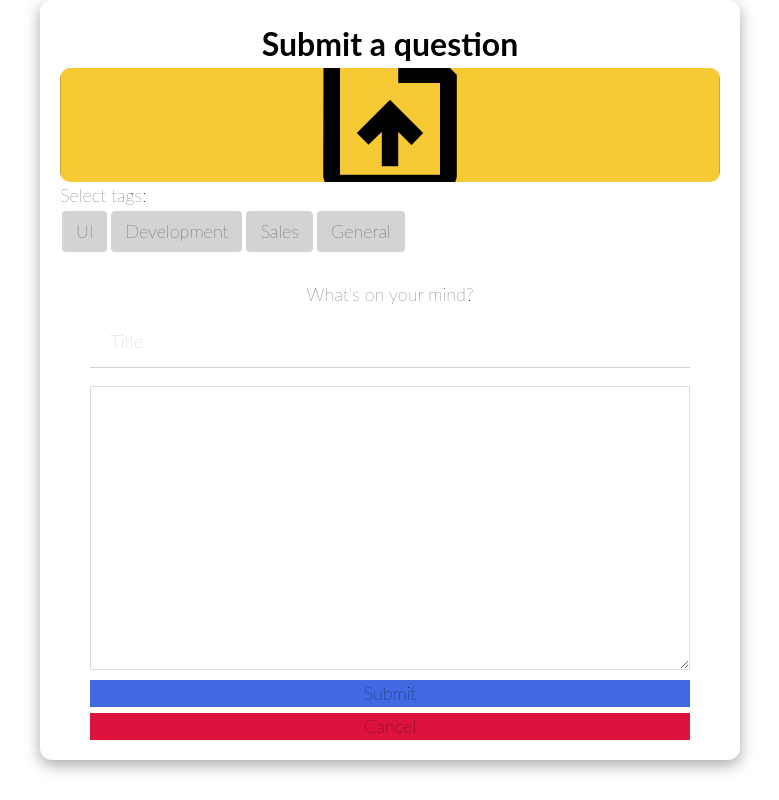
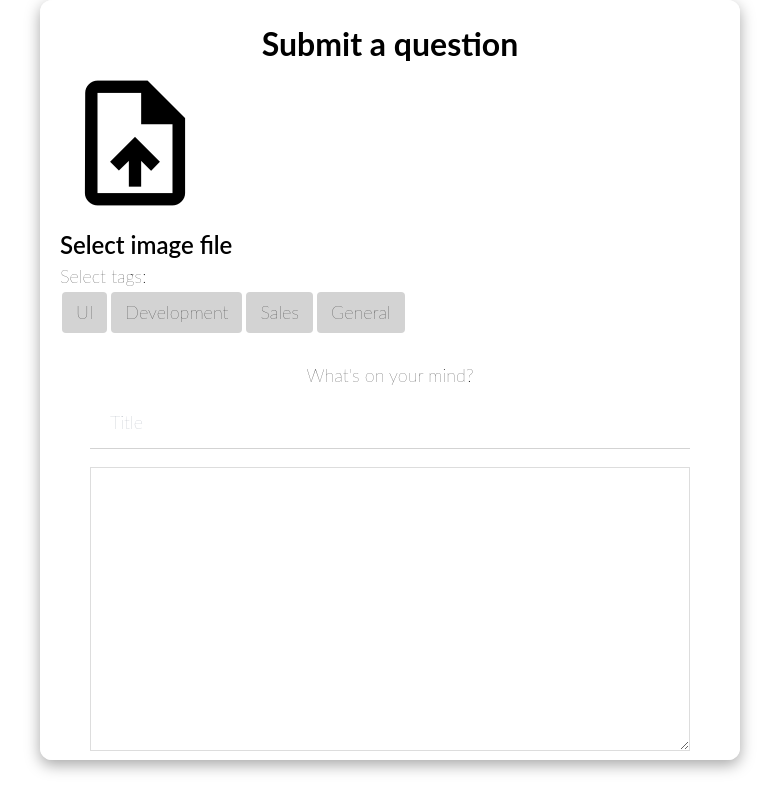
Before and after one commit to re-JECT-127/plusrepfront, a React (Create React App) app: page /#/postQuestion in a window 1280 px wide. Shown: the whole page, without its empty margins (250-1029 px from the left). Built offline with nearby package versions, Linux system fonts and the light colour scheme.

Commit message:
postQuestions icon
g

```diff
--- a/src/App.css
+++ b/src/App.css
@@ -331,15 +331,5 @@ input[type=text]:focus {
 }
 
 .file-box {
-  display:flex;
-  background-color: PaleGoldenRod;
-  max-width: 65em;
-  max-height: 95vh;
-  border: 15px;
-  flex-direction: column;
-  border-radius: 10px;
-  overflow:auto;
-  flex:1;
-  text-align: center;
-  justify-content: center;
+
 }
--- a/src/Modal.css
+++ b/src/Modal.css
@@ -78,16 +78,10 @@
     background-color: crimson;
   }
 
-  label{
-    border: 1px solid black;
-    background-color:rgb(246, 202, 53);
-    border-color:rgb(206, 168, 45);
+  .label{
     cursor: pointer;
-    padding: 1px 2px;
-    border-radius: 5px;
-    box-shadow: 0px 4px 4px rgb(206, 168, 45);
     font-family: Lato,sans-serif,Arial,Helvetica;
-    font-size: 18px;
+    font-size: 24px;
     font-weight: 600;
   }
 
@@ -106,5 +100,5 @@
   }
 
   i.material-icons {
-    font-size: 200px;
+    font-size: 150px;
   }
--- a/src/Pages/postQuestion.js
+++ b/src/Pages/postQuestion.js
@@ -239,7 +239,7 @@ function PostQuestion({ setOpenModal }) {
                   onChange={changeHandler}
                 />
 
-                <label for="upload">
+                <label className="label" for="upload">
                 <i class="material-icons">upload_file</i>
                   <p>Select image file</p>
                   </label>
```
